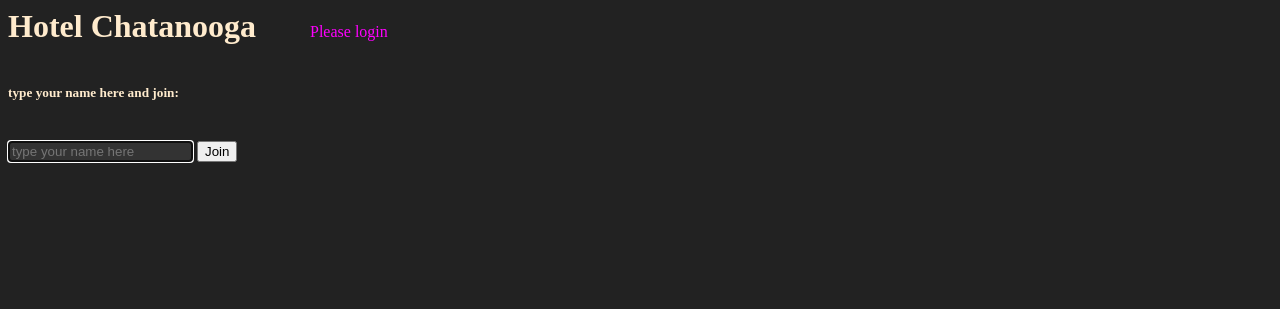
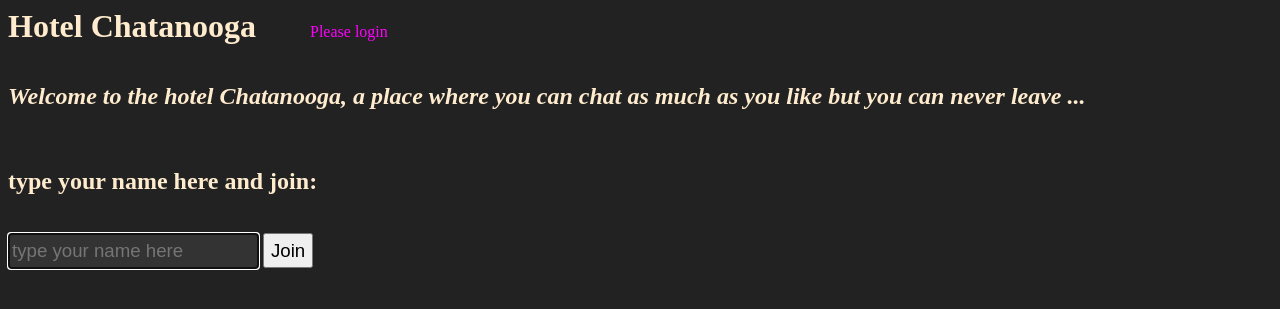
Before and after one commit to abass-mahdavi/hotel_chatanooga, a Flask app: page /login in a window 1280 px wide. Shown: the top 309 px of the page. Run offline with Flask 2, Linux system fonts and the light colour scheme; some libraries are stand-ins or nearby versions.

Commit message:
design improvement

```diff
--- a/hotel_chattanooga/flak_routes.py
+++ b/hotel_chattanooga/flak_routes.py
@@ -1,4 +1,4 @@
-import os, requests, jsonpickle, json, ast, time
+import os, requests, jsonpickle, json, time
 from time import gmtime, strftime
 from flask import Flask, jsonify, render_template, request, redirect, url_for
 from flask_socketio import SocketIO, emit
--- a/hotel_chattanooga/static/style.css
+++ b/hotel_chattanooga/static/style.css
@@ -21,6 +21,17 @@ ul#flak_navbar li {
 a {
     color: blanchedalmond;
   }
+
+.flak_input{
+    height: 30px;
+    font-size: 14pt;
+
+}
+
+.flak_button{
+    height: 35px;
+    font-size: 14pt;
+}
 
 .messageDisplayArea{
     overflow: hidden;
--- a/hotel_chattanooga/templates/chat_room.html
+++ b/hotel_chattanooga/templates/chat_room.html
@@ -26,7 +26,7 @@
     <br>
 
     <input id="messageToPost" type="text" class="flak_input" placeholder="type your message here">
-    <button id="flak_post_message_button" type="submit">Post</button>
+    <button id="flak_post_message_button" class="flak_button" type="submit">Post</button>
     <br>
     <br>
     <button id="go_to_chatrooms_board" >click here to visit other chatrooms</button>
--- a/hotel_chattanooga/templates/chat_rooms.html
+++ b/hotel_chattanooga/templates/chat_rooms.html
@@ -28,6 +28,6 @@
     </div>
     <h3>or, create a new one:</h3>
     <input id="flak_chat_room_to_create" type="text" class="flak_input" placeholder="new chat room name">
-    <button id="flak_chat_room_creation_button" type="submit">Create</button>
+    <button id="flak_chat_room_creation_button" class="flak_button" type="submit">Create</button>
 </div>
 {% endblock %}
--- a/hotel_chattanooga/templates/login.html
+++ b/hotel_chattanooga/templates/login.html
@@ -11,10 +11,12 @@ FLAK-LOGIN
 
 {% block body %}
 <br>
-<h5>type your name here and join:</h5>
+<h2><i>Welcome to the hotel Chatanooga, a place where you can chat as much as you like but you can never leave ...</i></h2>
+<br>
+<h2>type your name here and join:</h2>
 <br>
 <input id="flak_login_form_input" class="flak_input" type="text" placeholder="type your name here">
-<button id="flak_form_button" type="submit">Join</button>
+<button id="flak_form_button" class="flak_button" type="submit">Join</button>
 
 
 {% endblock body %}
```
Also changed, not shown: hotel_chattanooga/models.py (+9 -0 lines).
